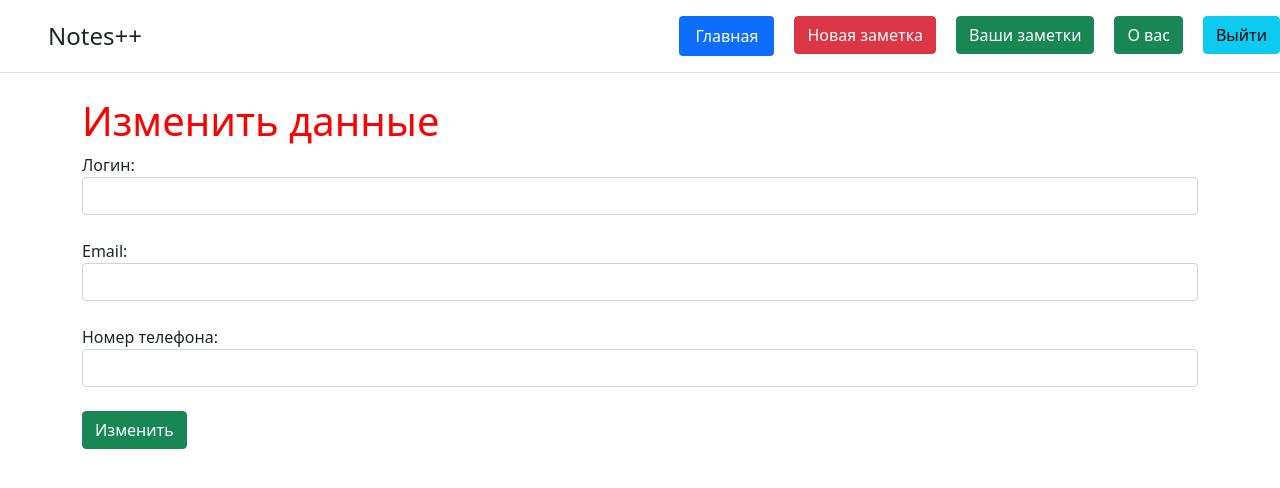
After one commit to coder6497/notes-, a Flask app: page /edit_user/ in a window 1280 px wide. The commit adds this page. Shown: the top 488 px of the page. Run offline with Flask 2, Linux system fonts and the light colour scheme; a user stored in the database is signed in.

Commit message:
Added changing user data

```diff
--- a/app.py
+++ b/app.py
@@ -120,6 +120,13 @@ class RegistrtionForm(FlaskForm):
     password = PasswordField('Пароль: ', validators=[DataRequired()])
     repeat_password = PasswordField('Повторите пароль', validators=[DataRequired(), EqualTo('password')])
     submit = SubmitField("Зарегестрироваться")
+
+
+class EditUser(FlaskForm):
+    login = StringField("Логин: ", validators=[DataRequired()])
+    email = StringField("Email: ", validators=[DataRequired()])
+    phone = StringField("Номер телефона: ", validators=[DataRequired()])
+    submit = SubmitField("Изменить")
 
 
 class AudioForm(FlaskForm):
@@ -322,5 +329,17 @@ def about():
                            user_avatar=current_user.avatar)
 
 
+@app.route('/edit_user/', methods=["GET", "POST"])
+@login_required
+def edit_user():
+    form = EditUser()
+    if form.validate_on_submit:
+        current_user.login = form.login.data
+        current_user.phone = form.phone.data
+        current_user.email = form.email.data
+        db.session.commit()
+    return render_template("edit_user.html", form=form)
+
+
 if __name__ == '__main__':
     app.run(debug=True, host="0.0.0.0", port=int(os.environ.get('PORT', 5500)))
--- a/templates/about.html
+++ b/templates/about.html
@@ -11,6 +11,7 @@
         {% for key, value in about_user.items() %}
             <ul><li><font size="5">{{ key }}: </font>{{ value }}</li></ul>
         {% endfor %}
+        <a href="/edit_user" class="btn btn-warning">Изменить данные</a>
         <h4>Сменить аватар</h4>
         <form method="post" action="" enctype="multipart/form-data">
             {{ form.csrf_token() }}
--- /dev/null
+++ b/templates/edit_user.html
@@ -0,0 +1,25 @@
+{% extends "base.html" %}
+
+{% block title %}
+    Изменить
+{% endblock %}
+
+{% block body %}
+    <h1>Изменить данные</h1>
+    <form method="post" action="" enctype="multipart/form-data">
+        {{ form.csrf_token() }}
+        {{ form.login.label() }}
+        <br>
+        {{ form.login(class="form-control")}}
+        <br>
+        {{ form.email.label() }}
+        <br>
+        {{ form.email(class="form-control") }}
+        <br>
+        {{ form.phone.label() }}
+        <br>
+        {{ form.phone(class="form-control") }}
+        <br>
+        {{ form.submit(class="btn btn-success") }}
+    </form>
+{% endblock %}
```
Also changed, not shown: notes_base.db, static/images/car-vehicle-sports-car-Enzo-Ferrari-Marussia-netcarshow-netcar-car-images-car-photo-2009-B1-supercar-land-vehicle-automotive-design-race-car-automobile-make-concept-car-433493.jpg (added), static/images/car-vehicle-sports-car-Enzo-Ferrari-Marussia-netcarshow-netcar-car-images-car-photo-2009-B1-supercar-land-vehicle-automotive-design-race-car-automobile-make-concept-car-433493_1.jpg (added), static/resized_images/car-vehicle-sports-car-Enzo-Ferrari-Marussia-netcarshow-netcar-car-images-car-photo-2009-B1-supercar-land-vehicle-automotive-design-race-car-automobile-make-concept-car-433493.jpg (added), static/resized_images/car-vehicle-sports-car-Enzo-Ferrari-Marussia-netcarshow-netcar-car-images-car-photo-2009-B1-supercar-land-vehicle-automotive-design-race-car-automobile-make-concept-car-433493_1.jpg (added).
